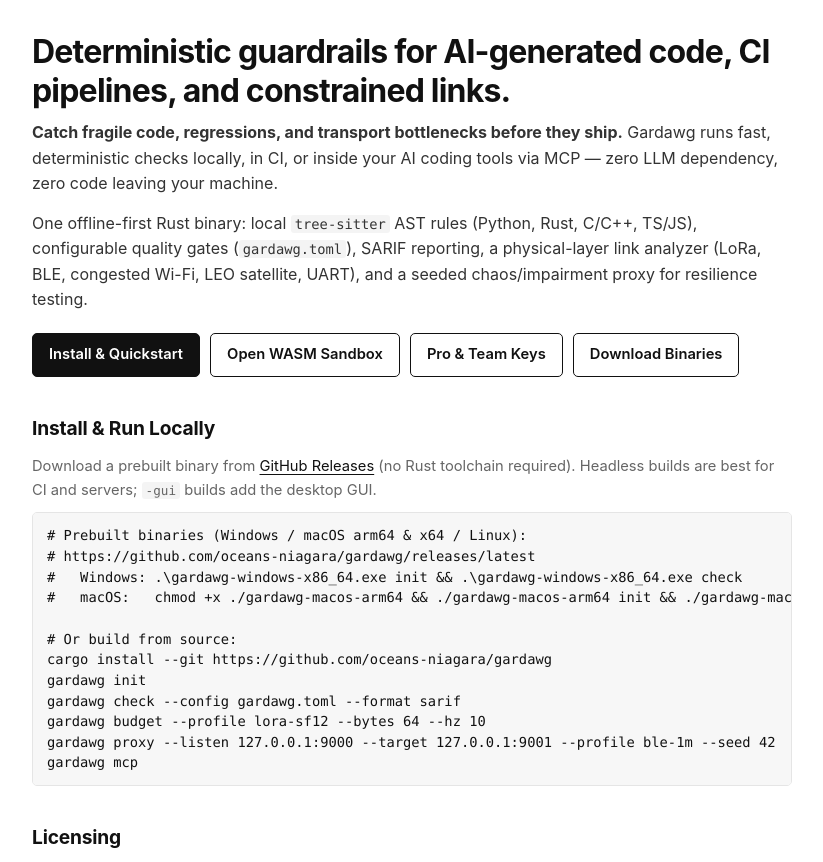
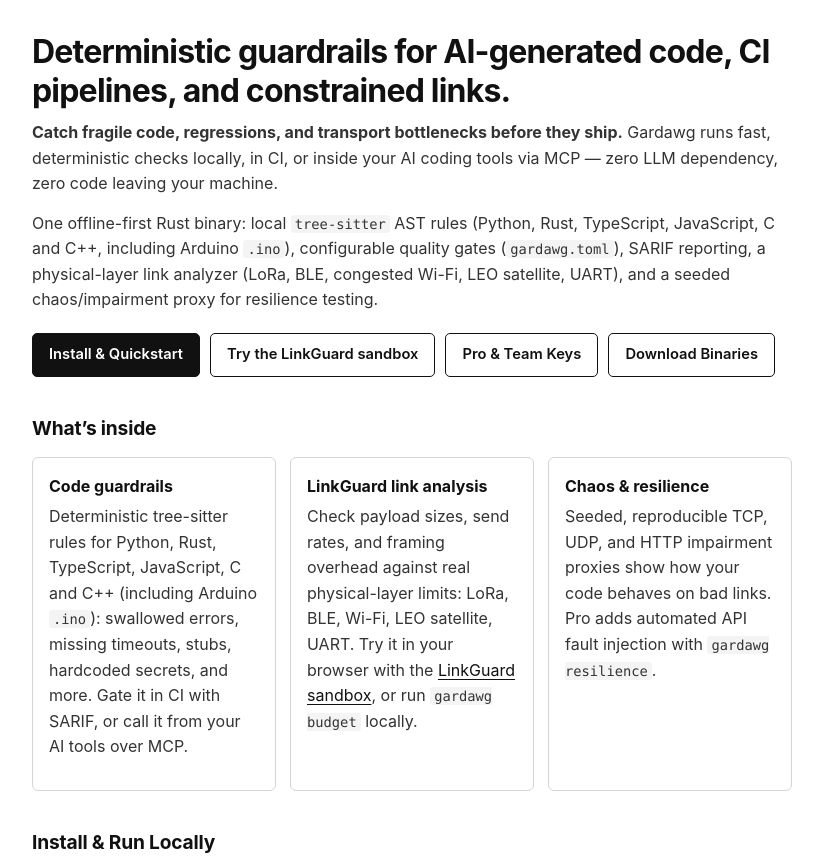
Before and after one commit to Oceans-Niagara/gardawg, a plain HTML site: page docs/index.html in a window 1280 px wide. Shown: the part 90-952 px from the top of the page, without its empty margins (228-1051 px from the left). Drawn offline with Linux system fonts and the light colour scheme.

Commit message:
docs: restore LinkGuard sandbox branding, 3-pillar overview, and language list

```diff
--- a/docs/index.html
+++ b/docs/index.html
@@ -13,7 +13,7 @@
       <a href="/" style="font-size: 0.9rem; opacity: 0.65; text-decoration: none; color: inherit;">Oceans Niagara, LLC</a>
       <nav>
         <a href="#quickstart">Quickstart</a>
-        <a href="./sandbox.html">WASM Sandbox</a>
+        <a href="./sandbox.html">LinkGuard Sandbox</a>
         <a href="#pricing">Pricing</a>
         <a href="https://github.com/oceans-niagara/gardawg">GitHub</a>
       </nav>
@@ -42,14 +42,38 @@
         <strong>Catch fragile code, regressions, and transport bottlenecks before they ship.</strong> Gardawg runs fast, deterministic checks locally, in CI, or inside your AI coding tools via MCP — zero LLM dependency, zero code leaving your machine.
       </p>
       <p>
-        One offline-first Rust binary: local <code>tree-sitter</code> AST rules (Python, Rust, C/C++, TS/JS), configurable quality gates (<code>gardawg.toml</code>), SARIF reporting, a physical-layer link analyzer (LoRa, BLE, congested Wi-Fi, LEO satellite, UART), and a seeded chaos/impairment proxy for resilience testing.
+        One offline-first Rust binary: local <code>tree-sitter</code> AST rules (Python, Rust, TypeScript, JavaScript, C and C++, including Arduino <code>.ino</code>), configurable quality gates (<code>gardawg.toml</code>), SARIF reporting, a physical-layer link analyzer (LoRa, BLE, congested Wi-Fi, LEO satellite, UART), and a seeded chaos/impairment proxy for resilience testing.
       </p>
 
       <div class="actions">
         <a class="btn btn-solid" href="#quickstart">Install &amp; Quickstart</a>
-        <a class="btn" href="./sandbox.html">Open WASM Sandbox</a>
+        <a class="btn" href="./sandbox.html">Try the LinkGuard sandbox</a>
         <a class="btn" href="#pricing">Pro &amp; Team Keys</a>
         <a class="btn" href="https://github.com/oceans-niagara/gardawg/releases/latest">Download Binaries</a>
+      </div>
+    </section>
+
+    <section id="inside">
+      <h2>What&rsquo;s inside</h2>
+      <div class="tier-grid">
+        <div class="tier">
+          <div>
+            <h3>Code guardrails</h3>
+            <p>Deterministic tree-sitter rules for Python, Rust, TypeScript, JavaScript, C and C++ (including Arduino <code>.ino</code>): swallowed errors, missing timeouts, stubs, hardcoded secrets, and more. Gate it in CI with SARIF, or call it from your AI tools over MCP.</p>
+          </div>
+        </div>
+        <div class="tier">
+          <div>
+            <h3>LinkGuard link analysis</h3>
+            <p>Check payload sizes, send rates, and framing overhead against real physical-layer limits: LoRa, BLE, Wi-Fi, LEO satellite, UART. Try it in your browser with the <a href="./sandbox.html">LinkGuard sandbox</a>, or run <code>gardawg budget</code> locally.</p>
+          </div>
+        </div>
+        <div class="tier">
+          <div>
+            <h3>Chaos &amp; resilience</h3>
+            <p>Seeded, reproducible TCP, UDP, and HTTP impairment proxies show how your code behaves on bad links. Pro adds automated API fault injection with <code>gardawg resilience</code>.</p>
+          </div>
+        </div>
       </div>
     </section>
 
@@ -86,7 +110,7 @@ gardawg mcp</pre>
               <li>Local AST rules &amp; quality gates</li>
               <li><code>gardawg.toml</code>, SARIF &amp; seeded proxy</li>
               <li>Built-in RF &amp; serial profiles</li>
-              <li>Browser WASM sandbox</li>
+              <li>LinkGuard browser sandbox</li>
             </ul>
           </div>
           <a class="btn" href="./sandbox.html" style="text-align:center;">Try Sandbox</a>
```
Also changed, not shown: docs/sandbox.html (+6 -6 lines), docs/sandbox.js (+4 -4 lines), README.md.
